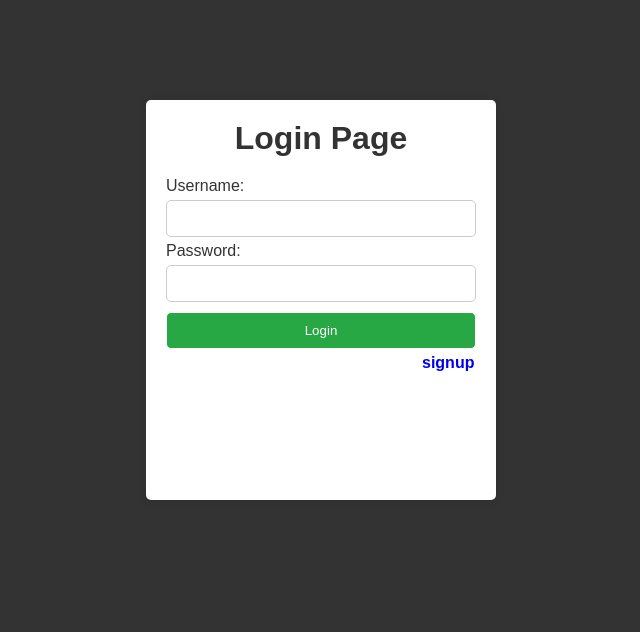
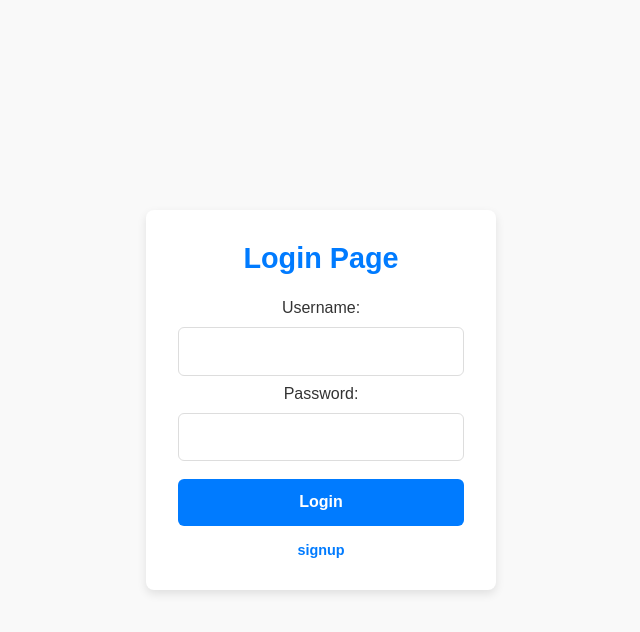
Before and after one commit to sky-X-devs/selling-course-website, a plain HTML site: page frontend/page/login.html in a window 1280 px wide. Shown: the whole page, without its empty margins (319-959 px from the left). Drawn offline with Linux system fonts and the light colour scheme.

Commit message:
color changes

```diff
--- a/frontend/page/home.css
+++ b/frontend/page/home.css
@@ -1,126 +1,146 @@
-*{
+/* Reset & Base */
+* {
     margin: 0;
-    padding:0;
-    box-sizing:border-box;
+    padding: 0;
+    box-sizing: border-box;
     font-family: 'Poppins', sans-serif;
 }
 
-body{
+body {
     background-color: #f9f9f9;
-}
-.logo {
-  font-size: 1.8rem;
-  color: #007BFF;
-  text-align: center;
+    color: #333;
 }
 
-.navbar{
-    background-color: #333;
+
+.navbar {
+    background-color: #fff;
     width: 100%;
     height: 60px;
     box-shadow: 0 2px 4px rgba(0,0,0,0.1);
-    color: #f9f9f9;
-    align-content: center;
-}
-
-.navbar-container{
-    width: 100%;
-    padding:0.3rem 8rem;
     display: flex;
-    justify-content:space-between;
     align-items: center;
 }
 
-.profile{
+.navbar-container {
+    width: 100%;
+    max-width: 1200px;
+    padding: 0 2rem;
+    margin: auto;
+    display: flex;
+    justify-content: space-between;
+    align-items: center;
+}
+
+.logo {
+    font-size: 1.8rem;
+    font-weight: bold;
+    color: #007BFF;
+}
+
+/* Nav links */
+.nav-links {
+    display: flex;
+    align-items: center;
+    gap: 1.5rem;
+}
+
+.nav-links a {
+    text-decoration: none;
+    color: #333;
+    font-weight: 500;
+    transition: color 0.2s ease;
+}
+
+.nav-links a:hover {
+    color: #007BFF;
+}
+
+
+.profile {
     position: relative;
-    background-color: #ff0000;
+    background-color: #007BFF;
     width: 45px;
     height: 45px;
-    cursor:pointer;
+    cursor: pointer;
     border-radius: 50%;
-    box-shadow: 0 2px 4px rgba(0,0,0,0.1);
+    box-shadow: 0 2px 6px rgba(0,0,0,0.1);
     display: flex;
     align-items: center;
     justify-content: center;
-    font-weight: bold;;
-    padding: 0.8rem;
-    text-align: center;
+    font-weight: bold;
+    color: #fff;
+    font-size: 1rem;
+    transition: background 0.2s ease;
+}
+
+.profile:hover {
+    background-color: #0056b3;
 }
 
 .profile label {
     visibility: hidden;
 }
 
-.home-container{
-    max-width: 1200px;
-    margin: 2rem 8rem;
-}
-
-.course-card{
-    padding: 0.5rem;
-    background-color: #fff;
-    border-radius: 4px;
-    box-shadow: 0 2px 4px rgba(0,0,0,0.1);
-    overflow: hidden;
-    margin-bottom: 2rem;
-}
-#course-list{
-    background-color: #f9f9f9;
-    width: 100%;
-    height: auto;
-    display: grid;
-    grid-template-columns: repeat(auto-fit, minmax(300px, 1fr));
-    gap: 1.5rem;
-    padding: 1rem;
-}
-.course-card {
-    height: 20rem;
-    background-color: #fff;
-    border-radius: 8px;
-    box-shadow: 0 4px 8px rgba(0,0,0,0.1);
-    overflow: hidden;
-    transition: transform 0.3s, box-shadow 0.3s;
-}
-.name{
-    color: #ffffff;
-    font-size: 1.2rem;
-    font-weight: bold;
+.name {
+    color: #333;
+    font-size: 1rem;
+    font-weight: 500;
     text-align: center;
 }
-.nav-links {
-    display: flex;
-    text-align: center;
-    align-items: center;
-    gap: 0.5rem;
-}
-
 
 .profile-menu {
     position: absolute;
     top: 60px;
     background: #fff;
-    color: #333;
     border-radius: 8px;
     box-shadow: 0 4px 8px rgba(0,0,0,0.1);
-    width: 150px;
-    display: none; /* hidden by default */
+    width: 160px;
+    display: none;
     flex-direction: column;
     padding: 0.5rem 0;
     z-index: 100;
 }
 
 .profile-menu a {
-    padding: 0.6rem 1rem;
+    padding: 0.8rem 1rem;
     text-decoration: none;
     color: #333;
-    display: block;
-    transition: background 0.2s;
-    font-size: 0.9rem;
+    font-size: 0.95rem;
+    transition: background 0.2s ease;
 }
-.profile-menu a:hover{
+
+.profile-menu a:hover {
     background-color: #f1f1f1;
 }
+
 .profile.active + .profile-menu {
     display: flex;
+}
 
+
+.home-container {
+    max-width: 1200px;
+    margin: 2rem auto;
+    padding: 0 2rem;
 }
+
+
+#course-list {
+    display: grid;
+    grid-template-columns: repeat(auto-fit, minmax(280px, 1fr));
+    gap: 1.5rem;
+}
+
+
+.course-card {
+    background-color: #fff;
+    border-radius: 8px;
+    box-shadow: 0 4px 8px rgba(0,0,0,0.05);
+    padding: 1.5rem;
+    transition: transform 0.3s, box-shadow 0.3s;
+}
+
+.course-card:hover {
+    transform: translateY(-5px);
+    box-shadow: 0 6px 16px rgba(0,0,0,0.1);
+}
--- a/frontend/page/home.js
+++ b/frontend/page/home.js
@@ -35,7 +35,7 @@ document.addEventListener("DOMContentLoaded", () => {
     });
 
     const logoutButton = document.getElementById("log-out");
-    logoutButton.addEventListener("click",()=>{
+    logoutButton.addEventListener("click",(event)=>{
         event.preventDefault();
         logout();
     });
@@ -82,7 +82,7 @@ const getCourses = () => {
 
 function logout() {
     localStorage.removeItem("token");
-    window.location.href = "http://localhost:5500/frontend/page/login.html";
+    window.location.href = "http://localhost:5500/frontend/";
 }
 
 const getUserDetails = ()=>{
@@ -107,6 +107,8 @@ const getUserDetails = ()=>{
             document.getElementById("profile").innerText = username.charAt(0).toUpperCase();
             document.getElementsByClassName('name')[0].innerText = username;
             console.log("User data:",data);
+
+
         })
     }
     function enroll(courseId){
--- a/frontend/page/login.css
+++ b/frontend/page/login.css
@@ -1,60 +1,88 @@
+/* Reset */
 * {
     box-sizing: border-box;
-    padding: 0%;
-    margin: 0%;
+    padding: 0;
+    margin: 0;
 }
+
 body {
     font-family: Arial, sans-serif;
-    background-color: #333;
+    background-color: #f9f9f9;
     color: #333;
+    display: flex;
+    justify-content: center;
+    align-items: center;
+    height: 100vh;
 }
+
+/* Container */
 .login-container {
     width: 350px;
-    height: 400px;
-    margin: 100px auto;
-    padding: 20px;
+    margin: 0 auto;
+    padding: 2rem;
     background-color: #fff;
-    border-radius: 5px;
-    box-shadow: 0 2px 10px rgba(0,0,0,0.1);
+    border-radius: 8px;
+    box-shadow: 0 4px 10px rgba(0, 0, 0, 0.1);
+    text-align: center;
 }
 
+/* Heading */
 .login-container h1 {
-    text-align: center;
-    margin-bottom: 20px;
+    font-size: 1.8rem;
+    color: #007BFF;
+    margin-bottom: 1.5rem;
 }
+
+/* Inputs */
 .login-container input[type="text"],
 .login-container input[type="password"] {
     width: 100%;
-    padding: 10px;
-    margin: 5px 0;
-    border: 1px solid #ccc;
-    border-radius: 5px;
+    padding: 0.9rem;
+    margin: 0.6rem 0;
+    border: 1px solid #ddd;
+    border-radius: 6px;
+    font-size: 1rem;
+    outline: none;
 }
+
+.login-container input[type="text"]:focus,
+.login-container input[type="password"]:focus {
+    border-color: #007BFF;
+}
+
+
 .login-form button {
     width: 100%;
-    padding: 10px;
-    background-color: #28a745;
-    margin: 5px 0 ;
-    border: 1px solid #ffffff;
-    border-radius: 5px;
+    padding: 0.9rem;
+    background-color: #007BFF;
+    border: none;
+    border-radius: 6px;
     color: #fff;
+    font-size: 1rem;
+    font-weight: bold;
     cursor: pointer;
+    transition: background 0.2s ease;
+    margin-top: 0.5rem;
 }
 
 .login-form button:hover {
-    background-color: #218838;
+    background-color: #0056b3;
 }
 
+.login-form a {
+    display: block;
+    margin-top: 1rem;
+    font-size: 0.9rem;
+    color: #007BFF;
+    text-decoration: none;
+    font-weight: bold;
+}
+
+.login-form a:hover {
+    text-decoration: underline;
+}
+
+
 .login-form label[for="text"] {
-    display: block;
-    margin: 0 16rem;
-    font-weight: bold;
-    cursor: pointer;
+    all: unset;
 }
-.login-form a {
-    text-decoration: none;
-   }
-
-   .login-form a :hover{
-    color: #218838;
-   }
--- a/frontend/page/login.js
+++ b/frontend/page/login.js
@@ -43,6 +43,7 @@ document.addEventListener("DOMContentLoaded", () => {
 
     const registerButton = document.getElementsByClassName('register-button')[0];
     console.log("Register button found:", registerButton);
+
     if (registerButton) {
         registerButton.addEventListener('click', (event) => {
             event.preventDefault();
--- a/frontend/page/register.css
+++ b/frontend/page/register.css
@@ -1,53 +1,90 @@
-*{
+/* Reset */
+* {
     margin: 0;
     padding: 0;
     box-sizing: border-box;
 }
+
 body {
     font-family: Arial, sans-serif;
-    background-color: #333;
+    background-color: #f9f9f9;
     color: #333;
+    display: flex;
+    justify-content: center;
+    align-items: center;
+    height: 100vh;
 }
 
+/* Container */
 .register-container {
-    width: 350px;
-    height: 500px;
-    margin: 100px auto;
-    padding: 20px;
-    background-color: #8d8585;
-    border-radius: 5px;
-    box-shadow: 0 2px 10px rgba(0,0,0,0.1);
+    width: 380px;
+    padding: 2rem;
+    background-color: #fff;
+    border-radius: 8px;
+    box-shadow: 0 4px 10px rgba(0,0,0,0.1);
+    text-align: center;
 }
 
+/* Heading */
 .register-container h1 {
-    text-align: center;
-    margin: 20px 0;
+    font-size: 1.8rem;
+    color: #007BFF;
+    margin-bottom: 1.5rem;
 }
 
+/* Inputs */
 .register-form input[type="text"],
-.register-form input[type="email"] ,
-.register-form input[type="password"]{
+.register-form input[type="email"],
+.register-form input[type="password"] {
     width: 100%;
-    padding: 10px;
-    border: 1px solid #ccc;
-    border-radius: 5px;
+    padding: 0.9rem;
+    margin: 0.6rem 0;
+    border: 1px solid #ddd;
+    border-radius: 6px;
+    font-size: 1rem;
+    outline: none;
 }
 
-.register-form label[for="text"] {
-    display: block;
-    margin: 0 16rem;
-    font-weight: bold;
-    cursor: pointer;
-    padding: 10px;
+.register-form input[type="text"]:focus,
+.register-form input[type="email"]:focus,
+.register-form input[type="password"]:focus {
+    border-color: #007BFF;
 }
+
 
 .register-container button {
     width: 100%;
-    padding: 10px;
-    background-color: #333;
-    margin: 20px 0 ;
-    border: 1px solid #ffffff;
-    border-radius: 5px;
+    padding: 0.9rem;
+    background-color: #007BFF;
+    border: none;
+    border-radius: 6px;
     color: #fff;
+    font-size: 1rem;
+    font-weight: bold;
     cursor: pointer;
+    transition: background 0.2s ease;
+    margin-top: 1rem;
 }
+
+.register-container button:hover {
+    background-color: #0056b3;
+}
+
+
+.register-form a {
+    display: block;
+    margin-top: 1rem;
+    font-size: 0.9rem;
+    color: #007BFF;
+    text-decoration: none;
+    font-weight: bold;
+}
+
+.register-form a:hover {
+    text-decoration: underline;
+}
+
+
+.register-form label[for="text"] {
+    all: unset;
+}
--- a/frontend/page/register.js
+++ b/frontend/page/register.js
@@ -20,7 +20,7 @@ document.addEventListener("DOMContentLoaded",()=>{
             fetch(url,{
                 method:"post",
                 body:JSON.stringify({firstName:username,
-                    lastName:"",
+                    lastName:"jpj",
                     email:email,
                     password:password}),
                 headers:{
@@ -30,10 +30,11 @@ document.addEventListener("DOMContentLoaded",()=>{
             .then(Response=>Response.json())
             .then(data=>{console.log("Response from server:",data)})
             .catch(err=>{console.error("errror form server ",err)})
+
+            window.location.href="http://127.0.0.1:5500/frontend";
         })
         usernameInput.value= "";
         emailInput.value = "";
         passwordInput.value = "";
-        window.location.href="http://127.0.0.1:5500/frontend";
     }
 })
```
